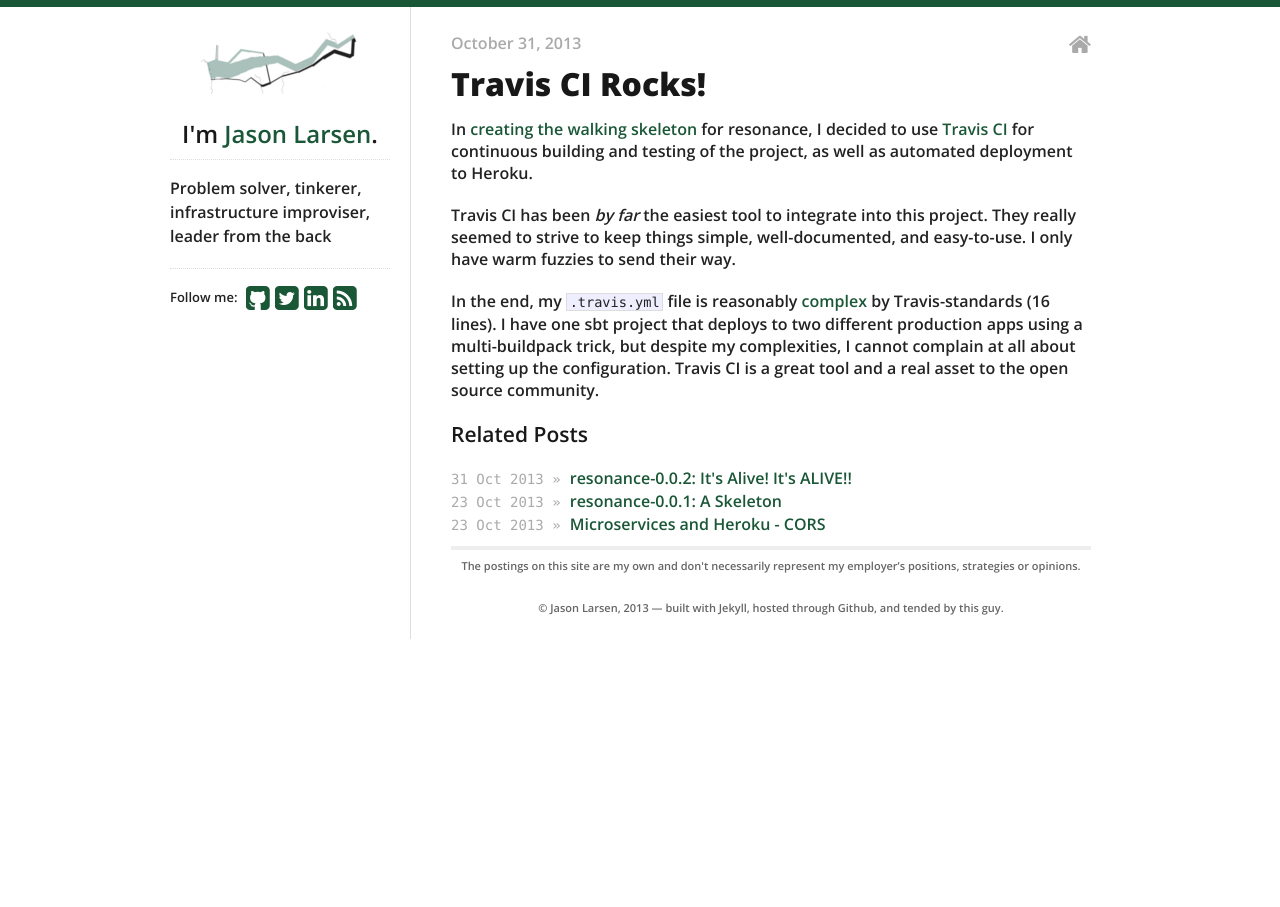
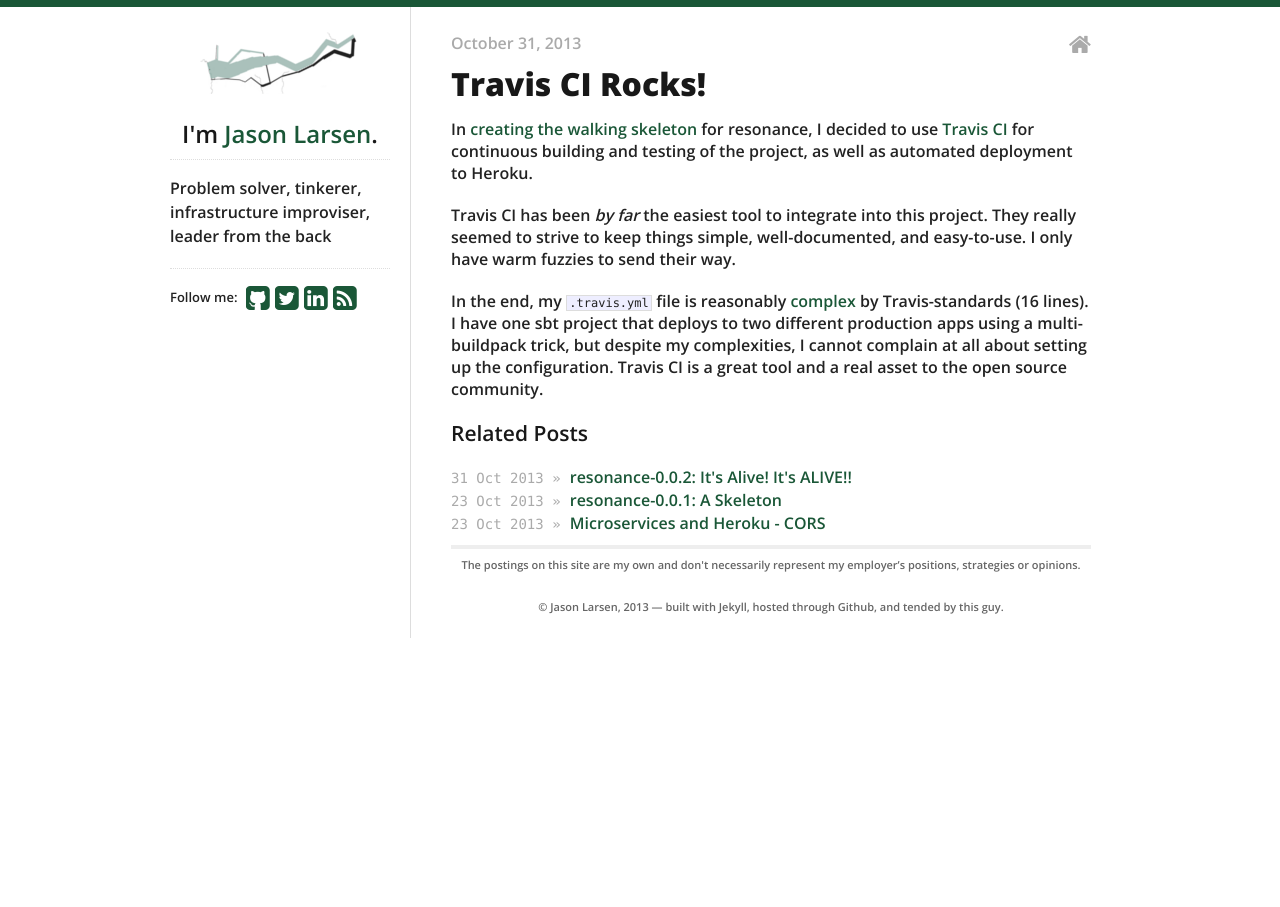
Before and after one commit to jasonklarsen/jasonklarsen.github.io, a Jekyll site: the page built from _posts/2013-10-31-travis_ci_rocks.md, in a window 1280 px wide. Built offline with Jekyll 4.4.1, drawn with Linux system fonts in a browser that asks for light colours; Markdown is read by kramdown in place of the engine named in the settings.

Commit message:
Making code blocks totally prettier

```diff
--- a/_config.yml
+++ b/_config.yml
@@ -3,6 +3,8 @@
 url: http://larsen.io
 lsi: false
 exclude: [LICENSE, CNAME, README.md, .gitignore, TODO.md]
+
+markdown: redcarpet
 
 # Theme customization - please change from the defaults!
 theme:
--- a/_includes/css/screen.css
+++ b/_includes/css/screen.css
@@ -134,7 +134,8 @@
 #post code {
   border: 1px solid #ddd;
   background-color: #eef;
-  font-size: 85%;
+  line-height: 16px;
+  font-size: 75%;
   padding: 0 .2em;
 }
 
```
